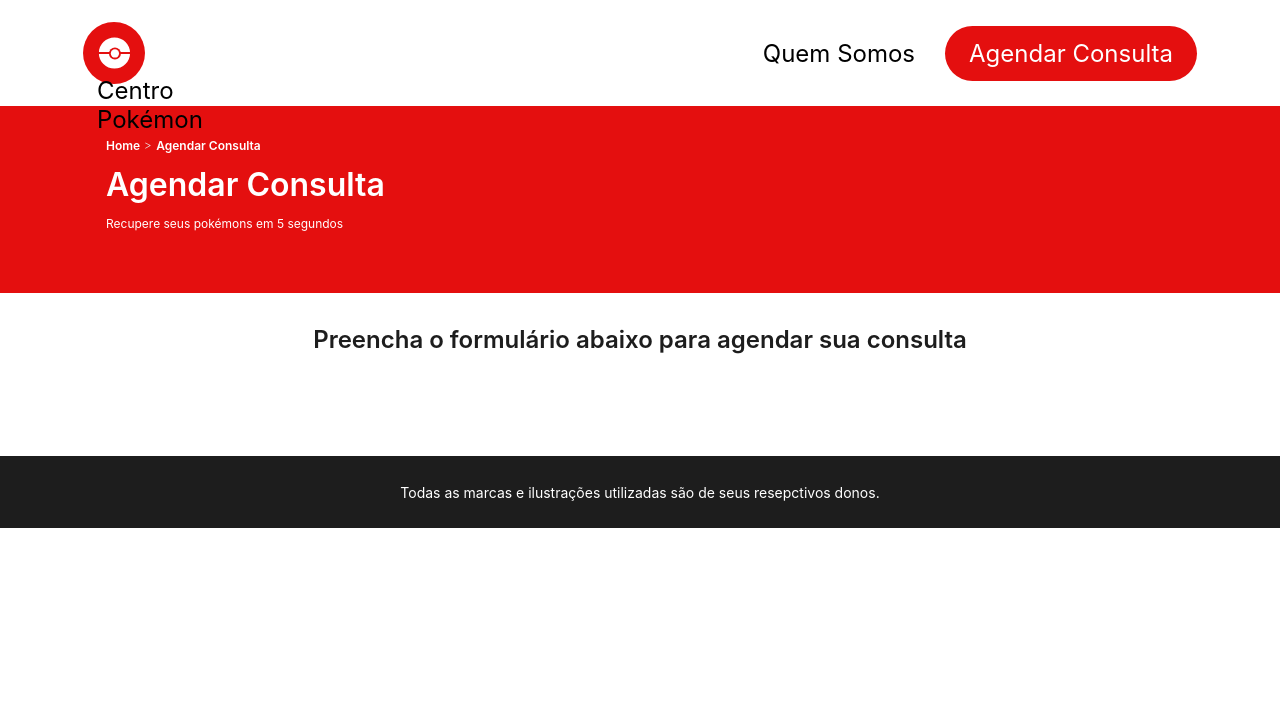
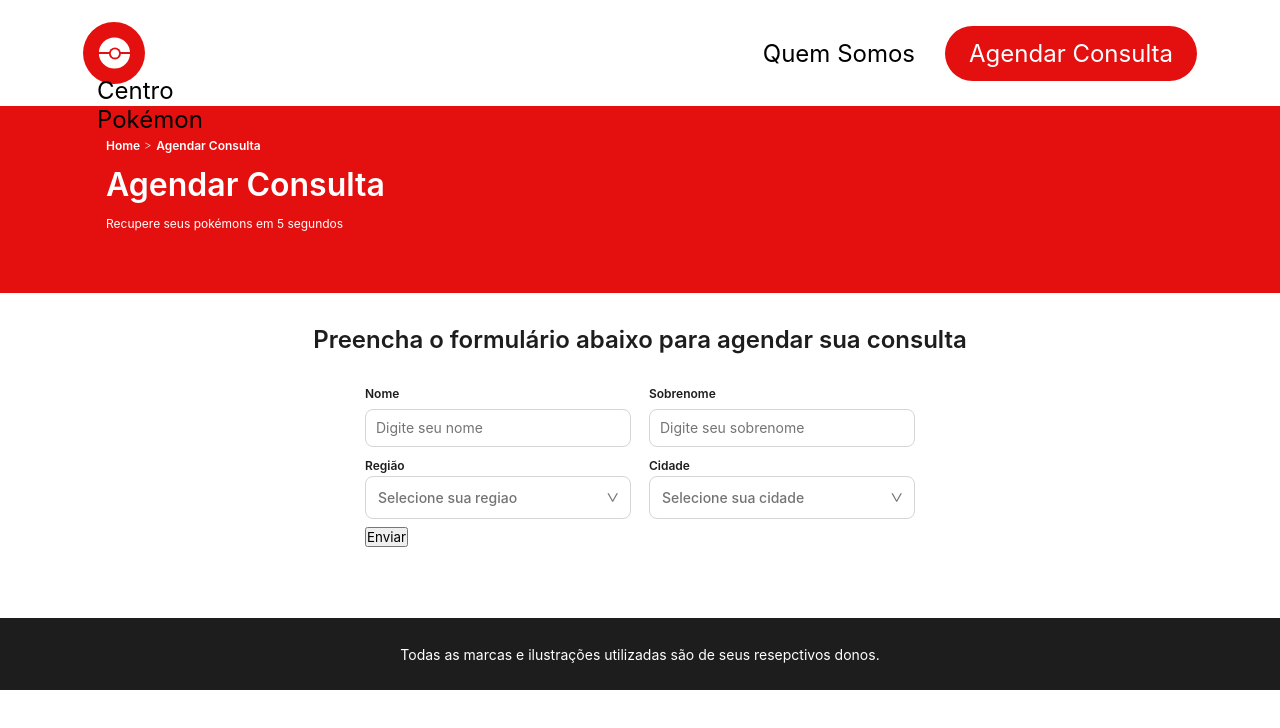
Before and after one commit to arthurlopesr/PokePetz, a Next.js app: page /scheduling in a window 1280 px wide. Shown: the top 728 px of the page. Built offline with nearby package versions, Linux system fonts and the light colour scheme.

Commit message:
feat: create region dropdown and city dropdown

```diff
--- a/src/components/schedulingSection/SchedulingSection.tsx
+++ b/src/components/schedulingSection/SchedulingSection.tsx
@@ -1,12 +1,58 @@
-import { Container, FormContainer, Title } from "./styles";
+import { useState } from "react";
+import { useSchedulingForm } from "../../hooks/useSchedulingForm";
+import { Dropdown } from "../dropdown/Dropdown";
+import { Input } from "../input/Input";
+import {
+  Container,
+  FormContainer,
+  NameContainer,
+  RegionContainer,
+  Title,
+} from "./styles";
 
 export function SchedulingSection() {
+  const { register, handleSubmit, errors } = useSchedulingForm();
+  const [selected, seSelected] = useState("");
+
   return (
     <>
       <Container>
         <Title>Preencha o formulário abaixo para agendar sua consulta</Title>
 
-        <FormContainer></FormContainer>
+        <FormContainer onSubmit={handleSubmit((data) => console.log(data))}>
+          <NameContainer>
+            <Input
+              {...register("name")}
+              type="text"
+              label="Nome"
+              placeholder="Digite seu nome"
+              helperText={errors.name?.message}
+            />
+            <Input
+              {...register("surmame")}
+              type="text"
+              label="Sobrenome"
+              placeholder="Digite seu sobrenome"
+              helperText={errors.surmame?.message}
+            />
+          </NameContainer>
+
+          <RegionContainer>
+            <Dropdown
+              placeholder={"Selecione sua regiao"}
+              label="Região"
+              selected={selected}
+              setSelected={seSelected}
+            />
+            <Dropdown
+              placeholder={"Selecione sua cidade"}
+              label="Cidade"
+              selected={selected}
+              setSelected={seSelected}
+            />
+          </RegionContainer>
+          <button type="submit">Enviar</button>
+        </FormContainer>
       </Container>
     </>
   );
```
